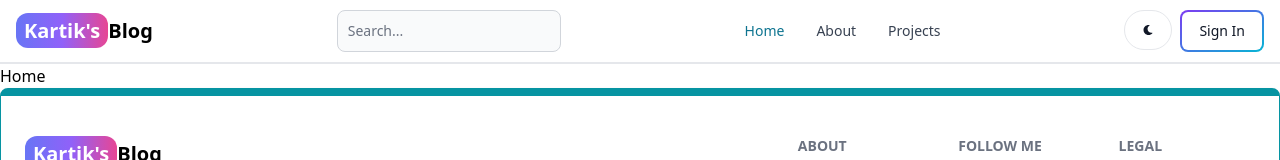
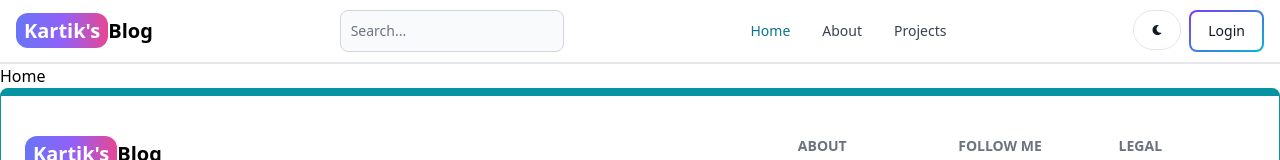
Before and after one commit to MONKEY-D/Mern-Blog, a React (Vite) app in the folder client/: page / in a window 1280 px wide. Shown: the top 160 px of the page. Built offline with nearby package versions, Linux system fonts and the light colour scheme; no server answers.

Commit message:
updated aheader component with user data

```diff
--- a/client/src/components/Header.jsx
+++ b/client/src/components/Header.jsx
@@ -1,12 +1,14 @@
 import React from "react";
-import { Button, Navbar } from "flowbite-react";
+import { Avatar, Button, Dropdown, Navbar } from "flowbite-react";
 import { TextInput } from "flowbite-react";
 import { Link, useLocation } from "react-router-dom";
 import { AiOutlineSearch } from "react-icons/ai";
 import { FaMoon } from "react-icons/fa";
+import {useSelector} from 'react-redux'
 
 export default function Header() {
   const path = useLocation().pathname;
+  const {currentUser} = useSelector(state => state.user)
   return (
     <Navbar className="border-b-2">
       <Link
@@ -32,10 +34,31 @@
         <Button className="w-12 h-10 hidden sm:inline" color="gray" pill>
           <FaMoon />
         </Button>
-        <Link to="/sign-in">
-          <Button gradientDuoTone="purpleToBlue" outline>Sign In</Button>
+        {currentUser ? (
+          <Dropdown arrowIcon={false} inline label={
+            <Avatar
+            alt="user"
+            img={currentUser.profilePicture}
+            rounded
+            />
+          }>
+            <Dropdown.Header>
+              <span className="block text-sm">@{currentUser.username}</span>
+              <span className="block text-sm font-medium truncate">@{currentUser.email}</span>
+            </Dropdown.Header>
+            <Link to={'/dashboard?tab=profile'}>
+            <Dropdown.Item>Profile</Dropdown.Item>
+            </Link>
+            <Dropdown.Divider />
+            <Dropdown.Item>Log Out</Dropdown.Item>
+          </Dropdown>
+        ):(
+          <Link to="/sign-in">
+          <Button gradientDuoTone="purpleToBlue" outline>Login</Button>
         </Link>
-        <Navbar.Toggle/>
+        )
+      }
+      <Navbar.Toggle/>
       </div>
         <Navbar.Collapse>
           <Navbar.Link active={path === '/'} as={'div'}>
```
